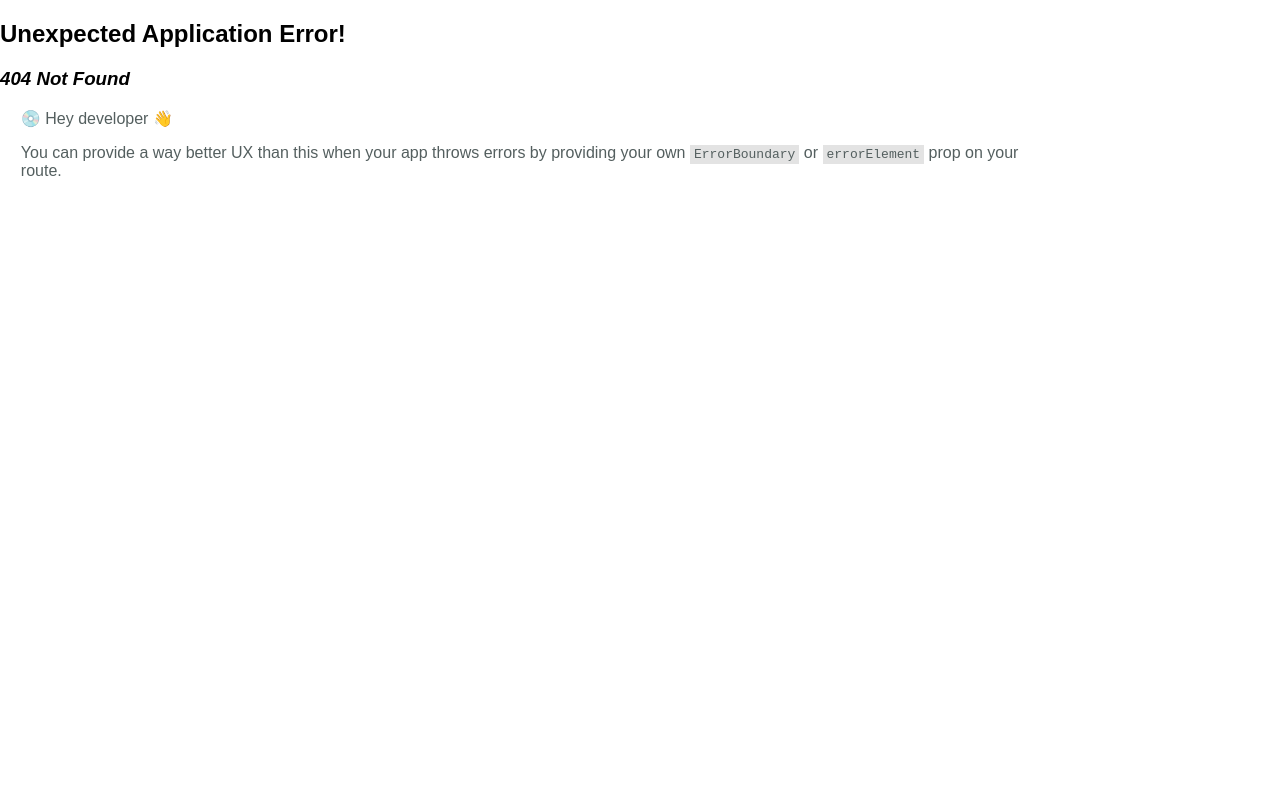
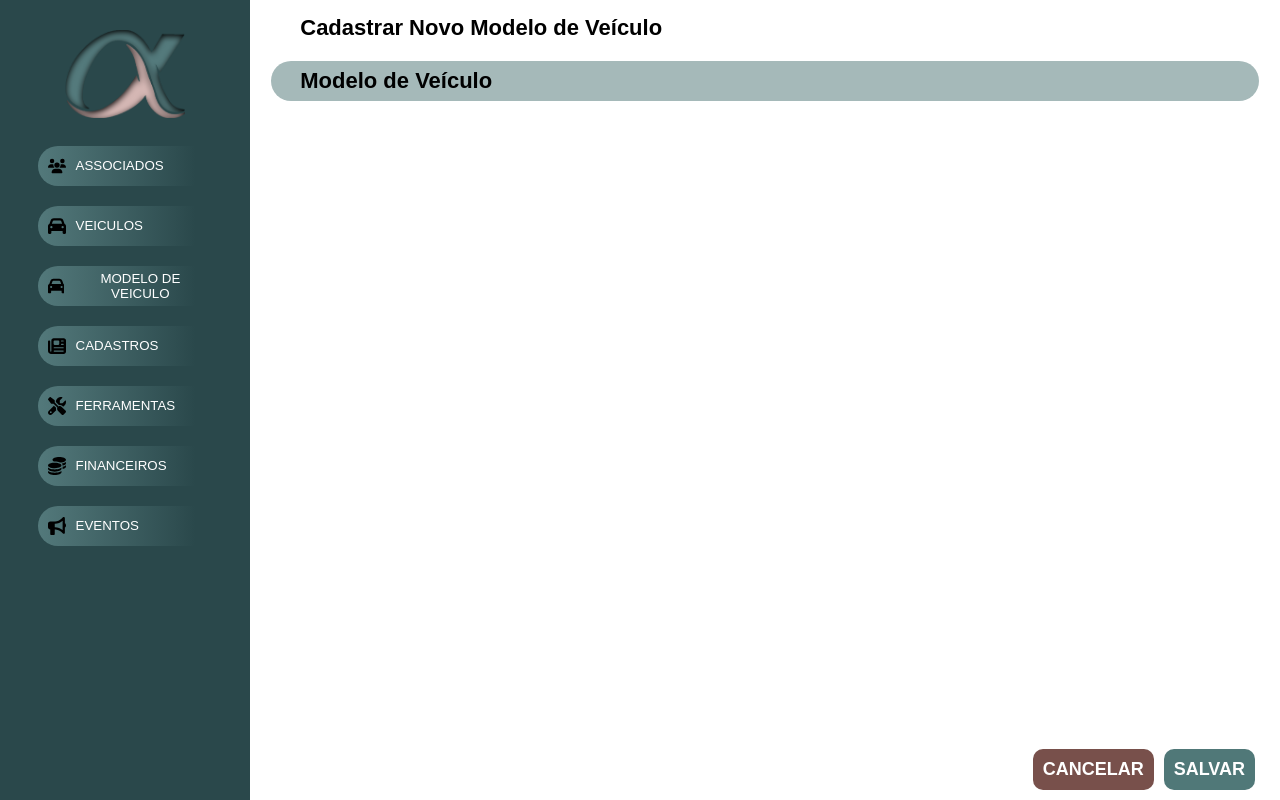
Before and after one commit to davi-aguiar/PDS, a React (Vite) app in the folder frontend/SGA_FRONTEND/: page /novo-modelo in a window 1280 px wide. Before the commit this address had no page. Built offline with nearby package versions, Linux system fonts and the light colour scheme.

Commit message:
:sparkles: feat: modelo de veiculo iniciado

```diff
--- a/frontend/SGA_FRONTEND/src/components/dashboard/page.tsx
+++ b/frontend/SGA_FRONTEND/src/components/dashboard/page.tsx
@@ -13,36 +13,66 @@ import { useNavigate } from "react-router-dom";
 export default function Dash() {
   const navigate = useNavigate();
 
-  const handleNavigate = () => {
-    navigate("/associado");
-  }
+  const handleNavigate = (path: string) => {
+    navigate(`/${path}`);
+  };
 
   return (
     <>
       <div className={styles.menu}>
-        <img src={alpha} alt={"logo"} width={120} onClick={handleNavigate}/>
+        <img
+          src={alpha}
+          alt="logo"
+          width={120}
+          onClick={() => handleNavigate("")} // Passa uma arrow function para evitar execução imediata
+        />
         <br />
-        <button className={styles.button} onClick={handleNavigate}>
+        <button
+          className={styles.button}
+          onClick={() => handleNavigate("associado")}
+        >
           <FaUsers size={18} color="black" />
           ASSOCIADOS
         </button>
-        <button className={styles.button}>
+        <button
+          className={styles.button}
+          onClick={() => handleNavigate("veiculos")}
+        >
           <FaCar size={18} color="black" />
           VEICULOS
         </button>
-        <button className={styles.button}>
+        <button
+          className={styles.button}
+          onClick={() => handleNavigate("modelos-veiculos")}
+        >
+          <FaCar size={18} color="black" />
+          MODELO DE VEICULO
+        </button>
+        <button
+          className={styles.button}
+          onClick={() => handleNavigate("cadastros")}
+        >
           <FaNewspaper size={18} color="black" />
           CADASTROS
         </button>
-        <button className={styles.button}>
+        <button
+          className={styles.button}
+          onClick={() => handleNavigate("ferramentas")}
+        >
           <FaScrewdriverWrench size={18} color="black" />
           FERRAMENTAS
         </button>
-        <button className={styles.button}>
+        <button
+          className={styles.button}
+          onClick={() => handleNavigate("financeiros")}
+        >
           <FaCoins size={18} color="black" />
           FINANCEIROS
         </button>
-        <button className={styles.button}>
+        <button
+          className={styles.button}
+          onClick={() => handleNavigate("eventos")}
+        >
           <FaBullhorn size={18} color="black" />
           EVENTOS
         </button>
--- a/frontend/SGA_FRONTEND/src/components/dropdown/page.tsx
+++ b/frontend/SGA_FRONTEND/src/components/dropdown/page.tsx
@@ -19,6 +19,15 @@ interface Props {
     end_cidade: string;
     end_bairro: string;
     end_numero: string;
+
+    //modelo_veiculo
+    modelo_nome?: string;
+    modelo_marca?: string;
+    modelo_fipe?: string;
+    modelo_ano?: string;
+    modelo_combustivel?: string;
+    modelo_transmissao?: string;
+    modelo_portas?: string;
   };
 }
 
@@ -162,6 +171,74 @@ export default function DropDown({ title, type, onChange, formData }: Props) {
               </div>
             </div>
           )}
+          {type === "modelo_veiculo" && (
+            <div className={styles.inputsFlex}>
+              {/* Novo dropdown para modelo de veículo */}
+              <div className={styles.info}>
+                <p>Nome do Modelo</p>
+                <input
+                  name="modelo_nome"
+                  placeholder="Ex: Corolla"
+                  onChange={handleInputChange}
+                  value={formData.modelo_nome || ""}
+                />
+              </div>
+              <div className={styles.info}>
+                <p>Marca</p>
+                <input
+                  name="modelo_marca"
+                  placeholder="Ex: Toyota"
+                  onChange={handleInputChange}
+                  value={formData.modelo_marca || ""}
+                />
+              </div>
+              <div className={styles.info}>
+                <p>Código FIPE</p>
+                <input
+                  name="modelo_fipe"
+                  placeholder="Ex: 001234-5"
+                  onChange={handleInputChange}
+                  value={formData.modelo_fipe || ""}
+                />
+              </div>
+              <div className={styles.info}>
+                <p>Ano</p>
+                <input
+                  name="modelo_ano"
+                  placeholder="Ex: 2024"
+                  onChange={handleInputChange}
+                  value={formData.modelo_ano || ""}
+                />
+              </div>
+              <div className={styles.info}>
+                <p>Combustível</p>
+                <input
+                  name="modelo_combustivel"
+                  placeholder="Ex: Gasolina"
+                  onChange={handleInputChange}
+                  value={formData.modelo_combustivel || ""}
+                />
+              </div>
+              <div className={styles.info}>
+                <p>Transmissão</p>
+                <input
+                  name="modelo_transmissao"
+                  placeholder="Ex: Automático"
+                  onChange={handleInputChange}
+                  value={formData.modelo_transmissao || ""}
+                />
+              </div>
+              <div className={styles.info}>
+                <p>Portas</p>
+                <input
+                  name="modelo_portas"
+                  placeholder="Ex: 4"
+                  onChange={handleInputChange}
+                  value={formData.modelo_portas || ""}
+                />
+              </div>
+            </div>
+          )}
         </div>
       </div>
     </>
--- /dev/null
+++ b/frontend/SGA_FRONTEND/src/pages/modeloVeiculo/ModeloVeiculo.tsx
@@ -0,0 +1,25 @@
+import { useNavigate } from "react-router-dom";
+import Dash from "../../components/dashboard/page";
+
+function ModeloVeiculo() {
+  const navigate = useNavigate();
+
+  const handleNavigate = (path: string) => {
+    navigate(`/${path}`);
+  };
+  return (
+    <div className="container">
+      <Dash />
+      <div className="content">
+        <button
+          className="newBtn"
+          onClick={() => handleNavigate("novo-modelo")}
+        >
+          NOVO MODELO
+        </button>
+      </div>
+    </div>
+  );
+}
+
+export default ModeloVeiculo;
--- /dev/null
+++ b/frontend/SGA_FRONTEND/src/pages/novoModeloVeiculo/NovoModeloVeiculo.tsx
@@ -0,0 +1,35 @@
+import Dash from "../../components/dashboard/page";
+import DropDown from "../../components/dropdown/page";
+
+function NovoModeloVeiculo() {
+  return (
+    <div className="container">
+      <Dash />
+      <div className="content">
+        <div className="register">
+        <h1>Cadastrar Novo Modelo de Veículo</h1>
+          <DropDown
+            title="Modelo de Veículo"
+            type="modelo_veiculo"
+            onChange={(field, value) => console.log(field, value)}
+            formData={{
+              modelo_nome: "",
+              modelo_marca: "",
+              modelo_fipe: "",
+              modelo_ano: "",
+              modelo_combustivel: "",
+              modelo_transmissao: "",
+              modelo_portas: "",
+            }}
+          />
+        </div>
+        <div className="divButtons">
+          <button>CANCELAR</button>
+          <button>SALVAR</button>
+        </div>
+      </div>
+    </div>
+  );
+}
+
+export default NovoModeloVeiculo;
```
Also changed, not shown: frontend/SGA_FRONTEND/src/main.tsx (+10 -0 lines), frontend/SGA_FRONTEND/src/pages/modeloVeiculo/styles.css (added), frontend/SGA_FRONTEND/src/pages/novoModeloVeiculo/styles.css (added).
